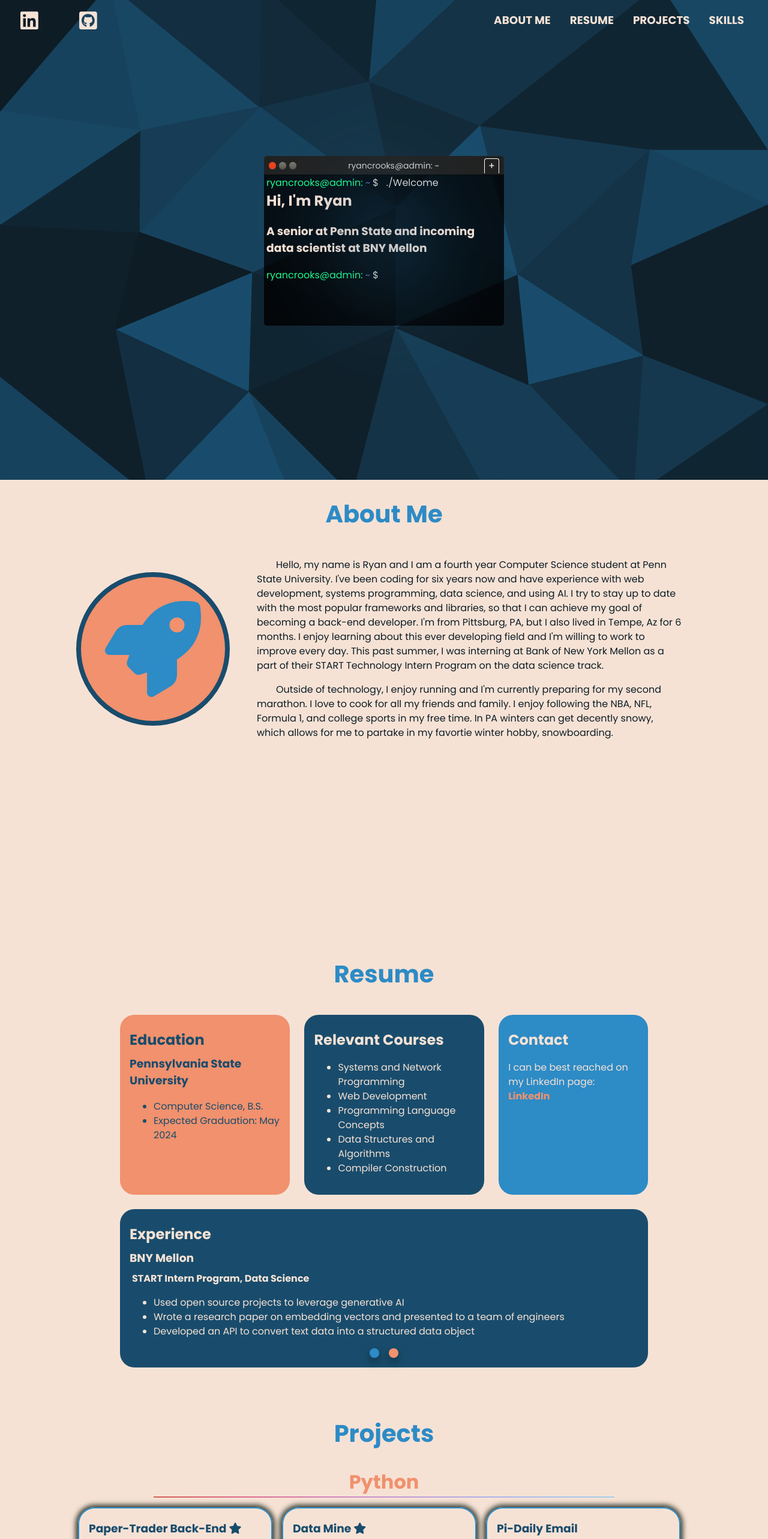
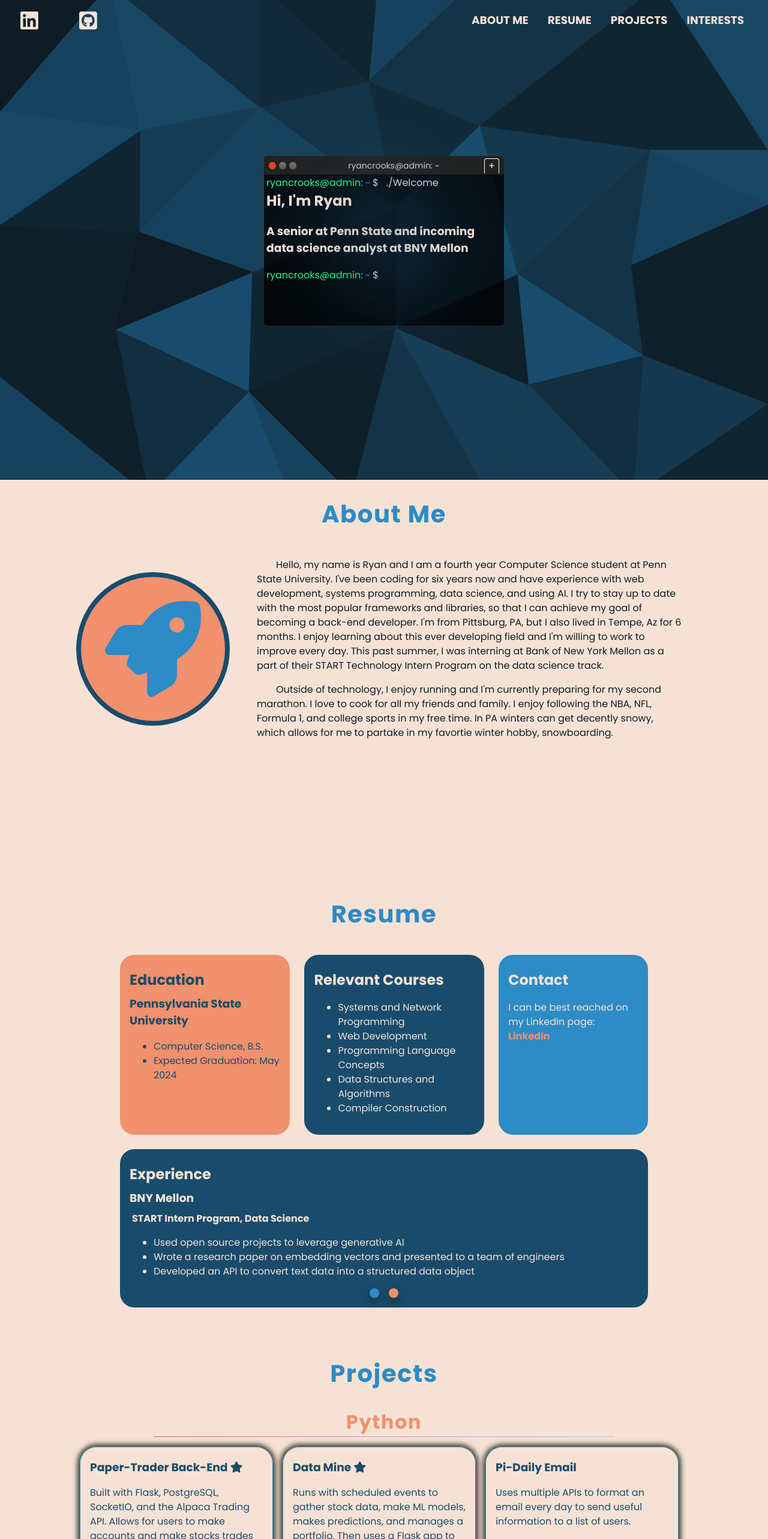
Before and after one commit to rdawson46/vue-portfolio, a Vue app: page / in a window 1280 px wide. Shown: the top 2566 px of the page at 60% size. Built offline with nearby package versions, Linux system fonts and the light colour scheme.

Commit message:
big changes

```diff
--- a/src/App.vue
+++ b/src/App.vue
@@ -4,7 +4,7 @@ import Intro from './components/Intro.vue';
 import Navbar from './components/Navbar.vue';
 import Projects from './components/Projects.vue';
 import Resume from './components/Resume.vue';
-import Skills from './components/Skills.vue';
+import Interests from './components/Interests.vue';
 import { onMounted } from 'vue';
 
 onMounted(()=>{
@@ -44,7 +44,7 @@ onMounted(()=>{
     <About id="about-me" class="hidden"/>
     <Resume id="resume" class="hidden"/>
     <Projects id="projects" class="hidden"/>
-    <Skills id="skills" class="hidden"/>
+    <Interests id="interests" class="hidden"/>
   </div>
 </template>
 
--- a/src/components/About.vue
+++ b/src/components/About.vue
@@ -32,6 +32,7 @@ p{
 h1{
     color: var(--accent)
 }
+
 /*
 .section::before{
     content: '';
@@ -47,9 +48,10 @@ h1{
     top: -30px;
 }
 */
+
 .section{
     margin: 25px 0;
-    min-height: calc(100vh - 60px);
+    min-height: 80vh;
     height: fit-content;
 }
 
--- a/src/components/Skills.vue
+++ b/src/components/Interests.vue
@@ -1,21 +1,17 @@
-<script setup>
-
-</script>
-
 <template>
     <div class="section">
-        <h1>Skills</h1>
+        <h1>Interests</h1>
         <ul class="major">
             <li>
                 <div class="icon"><i class="fa-solid fa-server"></i></div>
                 <div class="descr">
                     <h2 class="title">Back-End</h2>
                     <ul>
-                        <li>Python<progress max="10" value="9"></progress></li>
-                        <li>Flask<progress max="10" value="8"></progress></li>
-                        <li>JavaScript<progress max="10" value="7"></progress></li>
-                        <li>Rust<progress max="10" value="5"></progress></li>
-                        <li>PostgreSQL<progress max="10" value="7"></progress></li>
+                        <li>Rust</li>
+                        <li>Python</li>
+                        <li>JavaScript</li>
+                        <li>PostgreSQL</li>
+                        <li>Go</li>
                     </ul>
                 </div>
             </li>
@@ -24,11 +20,11 @@
                 <div class="descr">
                     <div class="title">Front-End</div>
                     <ul>
-                        <li>Vue.JS<progress max="10" value="8"></progress></li>
-                        <li>HTML<progress max="10" value="7"></progress></li>
-                        <li>CSS <br><progress max="10" value="6"></progress></li>
-                        <li>React<progress max="10" value="6.5"></progress></li>
-                        <li>JQuery<progress max="10" value="5"></progress></li>
+                        <li>Vue.JS</li>
+                        <li>HTML</li>
+                        <li>CSS </li>
+                        <li>React</li>
+                        <li>JQuery</li>
                     </ul>
 
                 </div>
@@ -38,11 +34,11 @@
                 <div class="descr">
                     <div class="title">Tools</div>
                     <ul>
-                        <li>Windows and Linux<progress max="10" value="9"></progress></li>
-                        <li>Firebase<progress max="10" value="5.5"></progress></li>
-                        <li>Git<br><progress max="10" value="8"></progress></li>
-                        <li>VS Code<progress max="10" value="9"></progress></li>
-                        <li>Neovim<progress max="10" value="7.5"></progress></li>
+                        <li>NixOS/Linux</li>
+                        <li>Windows</li>
+                        <li>Firebase</li>
+                        <li>Neovim</li>
+                        <li>Git</li>
                     </ul>
                 </div>
             </li>
@@ -56,24 +52,11 @@ h1 {
 }
 
 .section {
-    /*background-color: var(--primary);*/
     margin: 25px 0 25px 0;
-    /*padding: 5px 25px 4rem 25px;*/
-    /*width: calc(100% - 50px);*/
     min-height: calc(100vh - 60px);
     height: fit-content;
 }
 
-/*.section::before{
-    content: "";
-    display: block;
-    position: absolute;
-    height: 0.25rem;
-    left: 0;
-    top: 0;
-    right: 0;
-    background: var(--accent);
-}*/
 
 ul {
     margin-bottom: 0;
@@ -133,7 +116,7 @@ ul {
     place-items: center;
     color: var(--secondary);
     font-size: 2.5rem;
-    border: 0.25rem solid var(--accent);
+    border: 0.1rem solid var(--accent);
     border-radius: 50%;
     background: var(--primary);
     box-shadow: -0.5rem 0.5rem 1rem rgba(0, 0, 0, 0.45), inset -0.25rem 0.25rem 0.5rem rgba(0, 0, 0, 0.45);
@@ -170,7 +153,7 @@ ul {
     background-color: var(--background);
     border-radius: 1.75rem;
     padding: 0.75rem 1rem;
-    border: 0.25rem solid var(--accent);
+    border: 0.1rem solid var(--accent);
     box-shadow: -0.5rem 0.5rem 1rem rgba(0, 0, 0, 0.45), inset -0.25rem 0.25rem 0.5rem rgba(0, 0, 0, 0.45);
 }
 
--- a/src/components/Navbar.vue
+++ b/src/components/Navbar.vue
@@ -60,7 +60,7 @@ onMounted(()=>{
             <li class="upper"><a href="#about-me" >About Me</a></li>
             <li class="upper"><a href="#resume" >Resume</a></li>
             <li class="upper"><a href="#projects">Projects</a></li>
-            <li class="upper"><a href="#skills">Skills</a></li>
+            <li class="upper"><a href="#interests">Interests</a></li>
         </ul>
     </nav>
 </template>
--- a/src/components/Projects.vue
+++ b/src/components/Projects.vue
@@ -167,18 +167,14 @@
 </template>
 
 <style scoped>
-h1 {
-    color: var(--accent);
-}
-
 h2{
     text-align: center;
+    letter-spacing: 0.1rem;
     color: var(--secondary);
     margin: 0 20%;
     padding: 0;
     font-size: 2rem;
-    border-bottom: 2px white solid;
-    /*border-image: linear-gradient(139deg, #fb8817, #ff4b01, #c12127, #e02aff) 3;*/
+    border-bottom: 0.1rem solid;
     border-image: linear-gradient(139deg, #c75e38, #de698c, #cb8ece,
         #abb3ec, #a4cfea) 1;
 }
@@ -199,7 +195,7 @@ h2{
 .project {
     /* background-color: var(--primary); */
     border-radius: 1.75rem;
-    border: solid var(--accent) 2px;
+    border: solid var(--accent) 0.1rem;
     margin: 0 1rem 1rem 0;
     padding: 0.75rem 1rem;
     transition: all 450ms;
--- a/src/components/Terminal.vue
+++ b/src/components/Terminal.vue
@@ -62,7 +62,7 @@ onMounted(()=>{
             </div>
             <div class="output">
                 <h2 id="output1">Hi, I'm Ryan</h2>
-                <h3 id="output2">A senior at Penn State and incoming data scientist at BNY Mellon</h3>
+                <h3 id="output2">A senior at Penn State and incoming data science analyst at BNY Mellon</h3>
             </div>
             <div class="terminal-prompt" v-if="activeLine==2">
                 <span class="terminal-user">ryancrooks@admin:</span>
--- a/src/style.css
+++ b/src/style.css
@@ -46,6 +46,8 @@ h1, h2, h3, h4, h5{
 h1{
     font-size: 2.5rem;
     text-align: center;
+    color: var(--accent);
+    letter-spacing: 0.1rem;
 }
 
 
```
